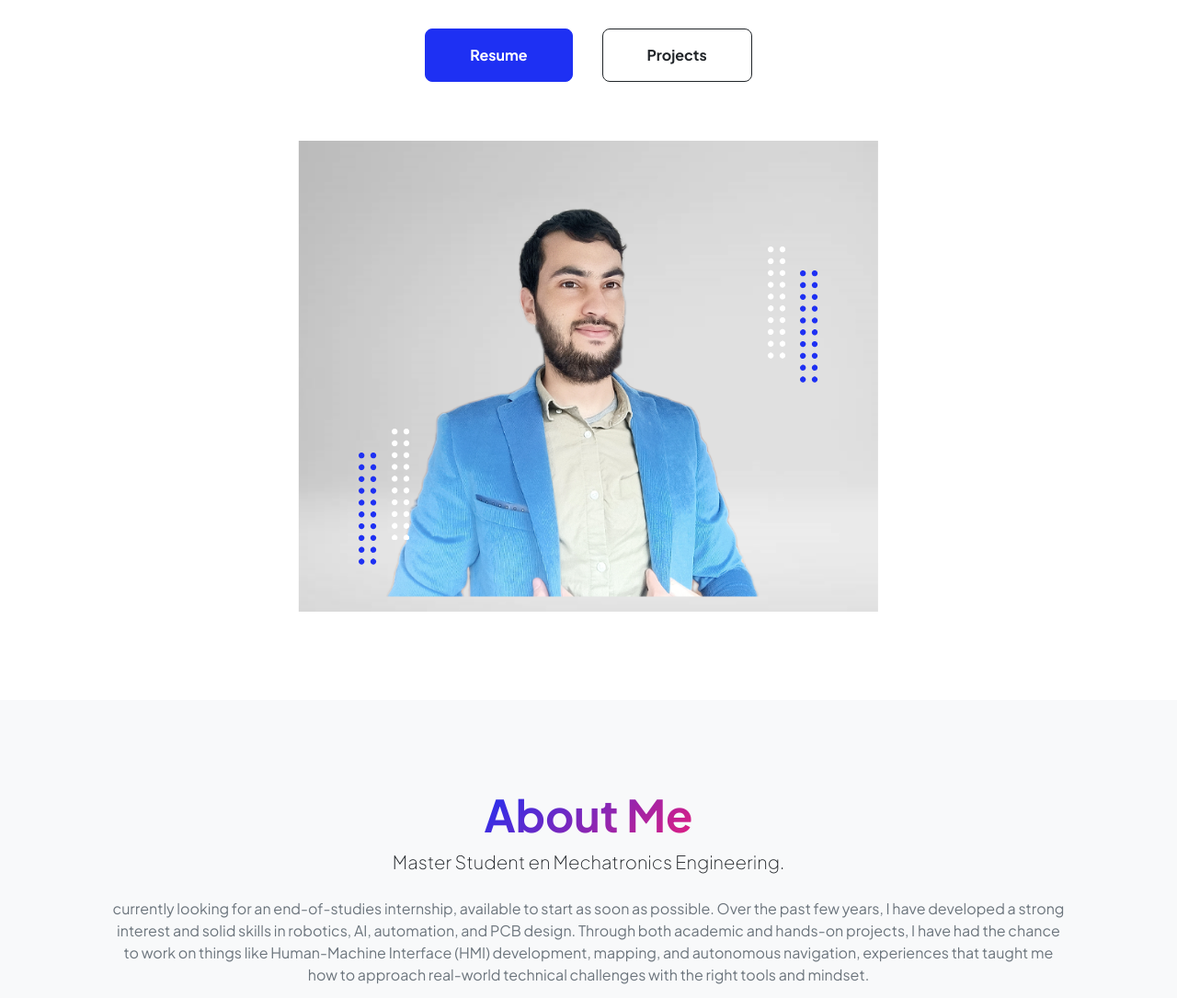
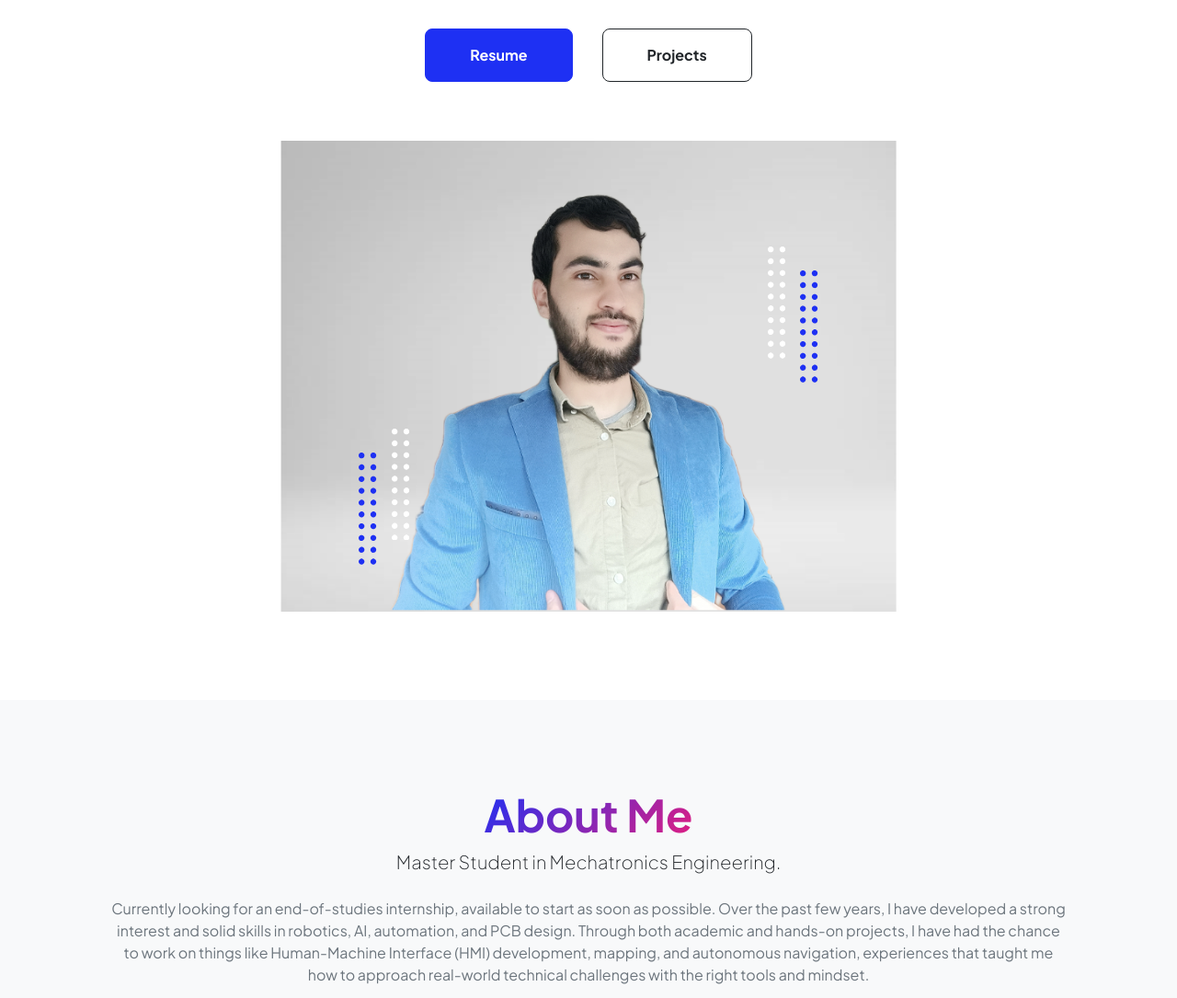
Before and after one commit to Youssef-NAIM/Youssef-NAIM.github.io, a plain HTML site: page index.html in a window 1280 px wide. Shown: the part 381-1466 px from the top of the page at 92% size. Drawn offline with nearby package versions, Linux system fonts and the light colour scheme.

Commit message:
Ajustement et changement de CV

```diff
--- a/index.html
+++ b/index.html
@@ -43,7 +43,7 @@
                             <div class="text-center text-xxl-start">
                                 <div class="badge bg-gradient-primary-to-secondary text-white mb-4"><div class="text-uppercase">Ingénierie &middot; Robotique &middot; Mécatronique</div></div>
                                 <div class="fs-3 fw-light text-muted">Student engineer in Mecatronics</div>
-                                <h1 class="display-3 fw-bolder mb-5"><span class="text-gradient d-inline">am seraching for an internship, explore mes projects</span></h1>
+                                <h1 class="display-3 fw-bolder mb-5"><span class="text-gradient d-inline">Am seraching for an internship, explore my projects</span></h1>
                                 <div class="d-grid gap-3 d-sm-flex justify-content-sm-center justify-content-xxl-start mb-3">
                                     <a class="btn btn-primary btn-lg px-5 py-3 me-sm-3 fs-6 fw-bolder" href="resume.html">Resume</a>
                                     <a class="btn btn-outline-dark btn-lg px-5 py-3 fs-6 fw-bolder" href="projects.html">Projects</a>
@@ -56,7 +56,7 @@
                                 <div class="profile bg-gradient-primary-to-secondary">
                                     <!-- TIP: For best results, use a photo with a transparent background like the demo example below-->
                                     <!-- Watch a tutorial on how to do this on YouTube (link)-->
-                                    <img class="profile-img" src="assets/image profil1.png" alt="..." />
+                                    <img class="profile-img" src="assets/image profil3.png" alt="..." />
                                     <div class="dots-1">
                                         <!-- SVG Dots-->
                                         <svg version="1.1" xmlns="http://www.w3.org/2000/svg" xmlns:xlink="http://www.w3.org/1999/xlink" x="0px" y="0px" viewBox="0 0 191.6 1215.4" style="enable-background: new 0 0 191.6 1215.4" xml:space="preserve">
@@ -182,8 +182,8 @@
                         <div class="col-xxl-8">
                             <div class="text-center my-5">
                                 <h2 class="display-5 fw-bolder"><span class="text-gradient d-inline">About Me</span></h2>
-                                <p class="lead fw-light mb-4">Master Student en Mechatronics Engineering.</p>
-                                <p class="text-muted"> currently looking for an end-of-studies internship, available to start as soon as possible. Over the past few years, I have developed a strong interest and solid skills in robotics, AI, automation, and PCB design. Through both academic and hands-on projects, I have had the chance to work on things like Human-Machine Interface (HMI) development, mapping, and autonomous navigation, experiences that taught me how to approach real-world technical challenges with the right tools and mindset.</p>
+                                <p class="lead fw-light mb-4">Master Student in Mechatronics Engineering.</p>
+                                <p class="text-muted"> Currently looking for an end-of-studies internship, available to start as soon as possible. Over the past few years, I have developed a strong interest and solid skills in robotics, AI, automation, and PCB design. Through both academic and hands-on projects, I have had the chance to work on things like Human-Machine Interface (HMI) development, mapping, and autonomous navigation, experiences that taught me how to approach real-world technical challenges with the right tools and mindset.</p>
                                 <div class="d-flex justify-content-center fs-2 gap-4">
                                     <a class="text-gradient" href="#!"><i class="bi bi-twitter"></i></a>
                                     <a class="text-gradient" href="#!"><i class="bi bi-linkedin"></i></a>
```
Also changed, not shown: assets/image profil1.png (deleted), assets/image profil3.png (added), assets/profile.png (deleted), 1 other file.
